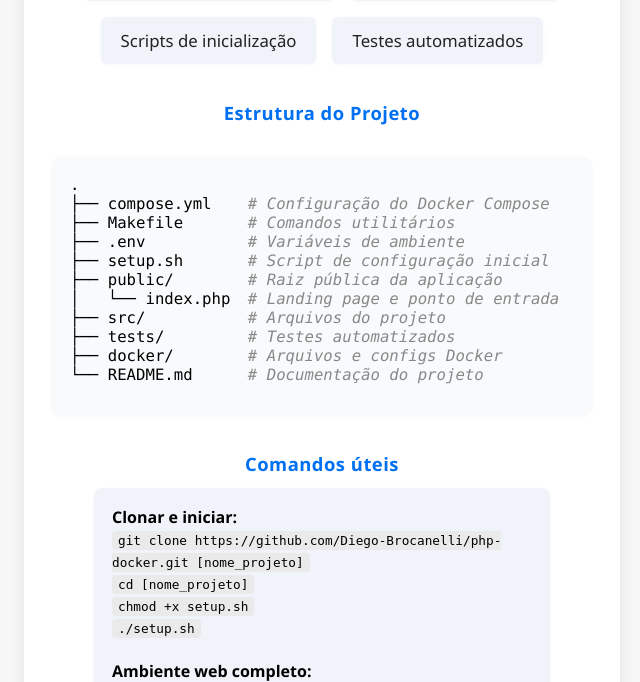
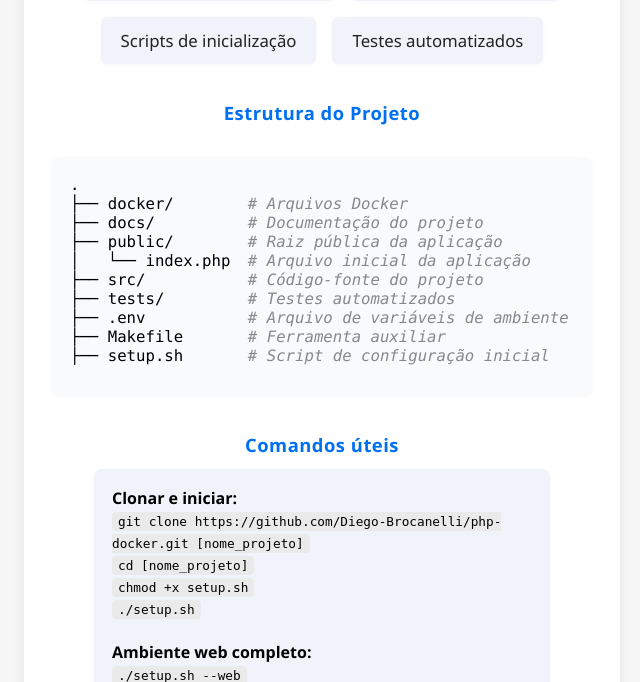
Before and after one commit to Diego-Brocanelli/php-docker, a PHP site: page / in a window 1280 px wide. Shown: the part 437-1119 px from the top of the page, without its empty margins (318-958 px from the left). Run offline with PHP 8.4, Linux system fonts and the light colour scheme.

Commit message:
Atualização de documentação

```diff
--- a/public/index.php
+++ b/public/index.php
@@ -145,16 +145,15 @@
         <div class="section-title">Estrutura do Projeto</div>
         <pre class="tree-struct">
 .
-├── compose.yml   <span class="comment"># Configuração do Docker Compose</span>
-├── Makefile      <span class="comment"># Comandos utilitários</span>
-├── .env          <span class="comment"># Variáveis de ambiente</span>
+├── docker/       <span class="comment"># Arquivos Docker</span>
+├── docs/         <span class="comment"># Documentação do projeto</span>
+├── public/       <span class="comment"># Raiz pública da aplicação</span>
+│   └── index.php <span class="comment"># Arquivo inicial da aplicação</span>
+├── src/          <span class="comment"># Código-fonte do projeto</span>
+├── tests/        <span class="comment"># Testes automatizados</span>
+├── .env          <span class="comment"># Arquivo de variáveis de ambiente</span>
+├── Makefile      <span class="comment"># Ferramenta auxiliar</span>
 ├── setup.sh      <span class="comment"># Script de configuração inicial</span>
-├── public/       <span class="comment"># Raiz pública da aplicação</span>
-│   └── index.php <span class="comment"># Landing page e ponto de entrada</span>
-├── src/          <span class="comment"># Arquivos do projeto</span>
-├── tests/        <span class="comment"># Testes automatizados</span>
-├── docker/       <span class="comment"># Arquivos e configs Docker</span>
-└── README.md     <span class="comment"># Documentação do projeto</span>
         </pre>
         <div class="section-title">Comandos úteis</div>
         <div class="commands">
```
Also changed, not shown: README.md.
